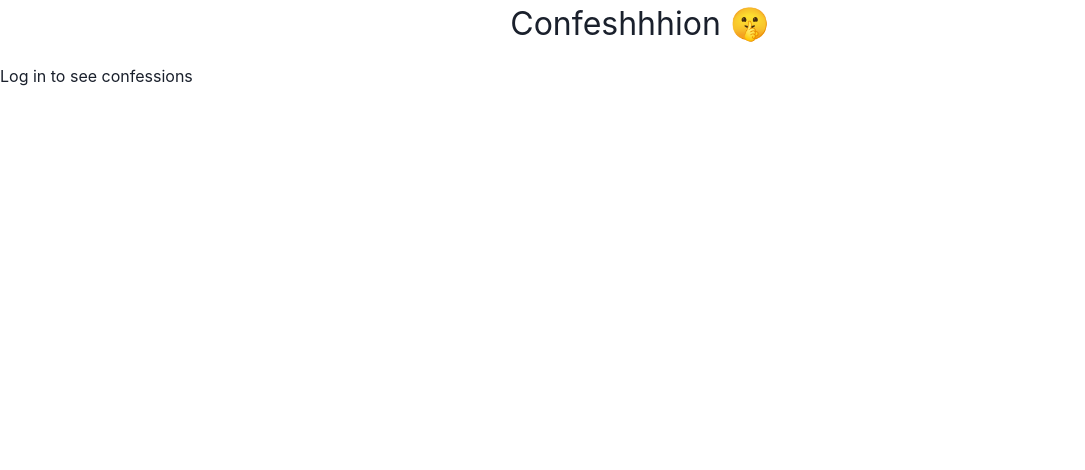
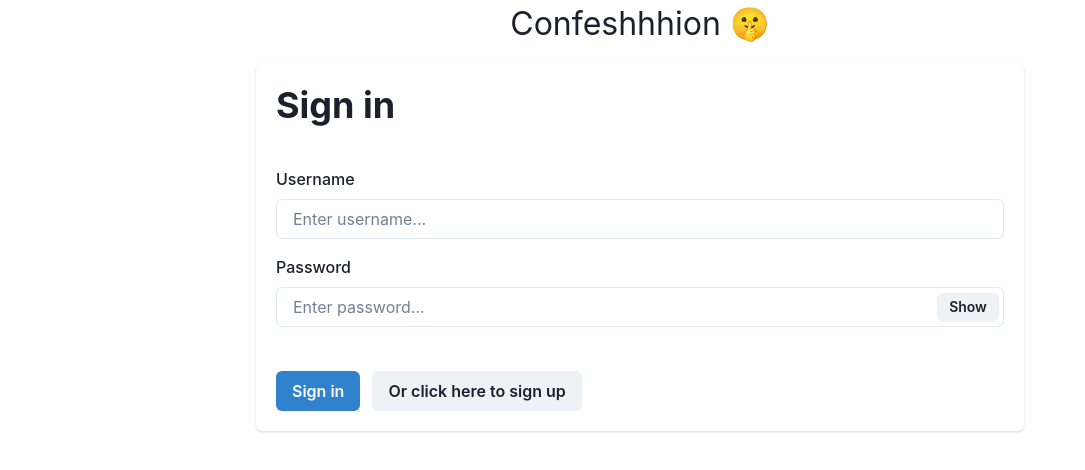
Before and after one commit to lucjastozek/confeshhhion-front, a React (Vite) app: page / in a window 1280 px wide. Shown: the top 470 px of the page, without its empty margins (0-1085 px from the left). Built offline with nearby package versions, Linux system fonts and the light colour scheme; no server answers.

Commit message:
fix the login bug

```diff
--- a/src/components/App.tsx
+++ b/src/components/App.tsx
@@ -43,13 +43,18 @@ function App() {
                                         confessions={confessions}
                                     />
                                 ) : (
-                                    <h2>Log in to see confessions</h2>
+                                    <SignIn setIsLoggedIn={setIsLoggedIn} />
                                 )
                             }
                         >
                             <Route
                                 path="*"
-                                element={<h1>nie ma takiej strony byku</h1>}
+                                element={
+                                    <h1>
+                                        404 Page Not Found! Happy Birthday, or
+                                        whatever
+                                    </h1>
+                                }
                             />
                         </Route>
                         <Route
@@ -68,7 +73,7 @@ function App() {
                                         confessions={confessions}
                                     />
                                 ) : (
-                                    <h2>Log in to see confessions</h2>
+                                    <SignIn setIsLoggedIn={setIsLoggedIn} />
                                 )
                             }
                         />
```
